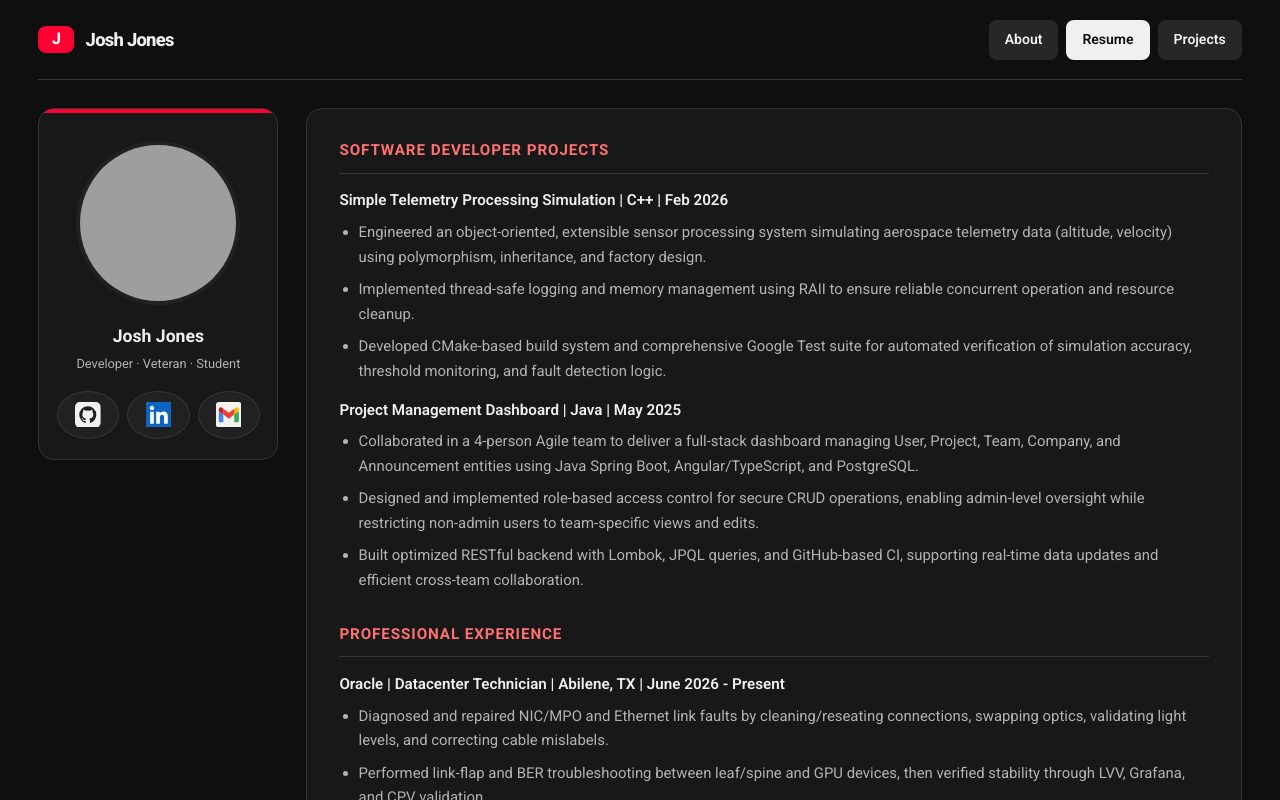
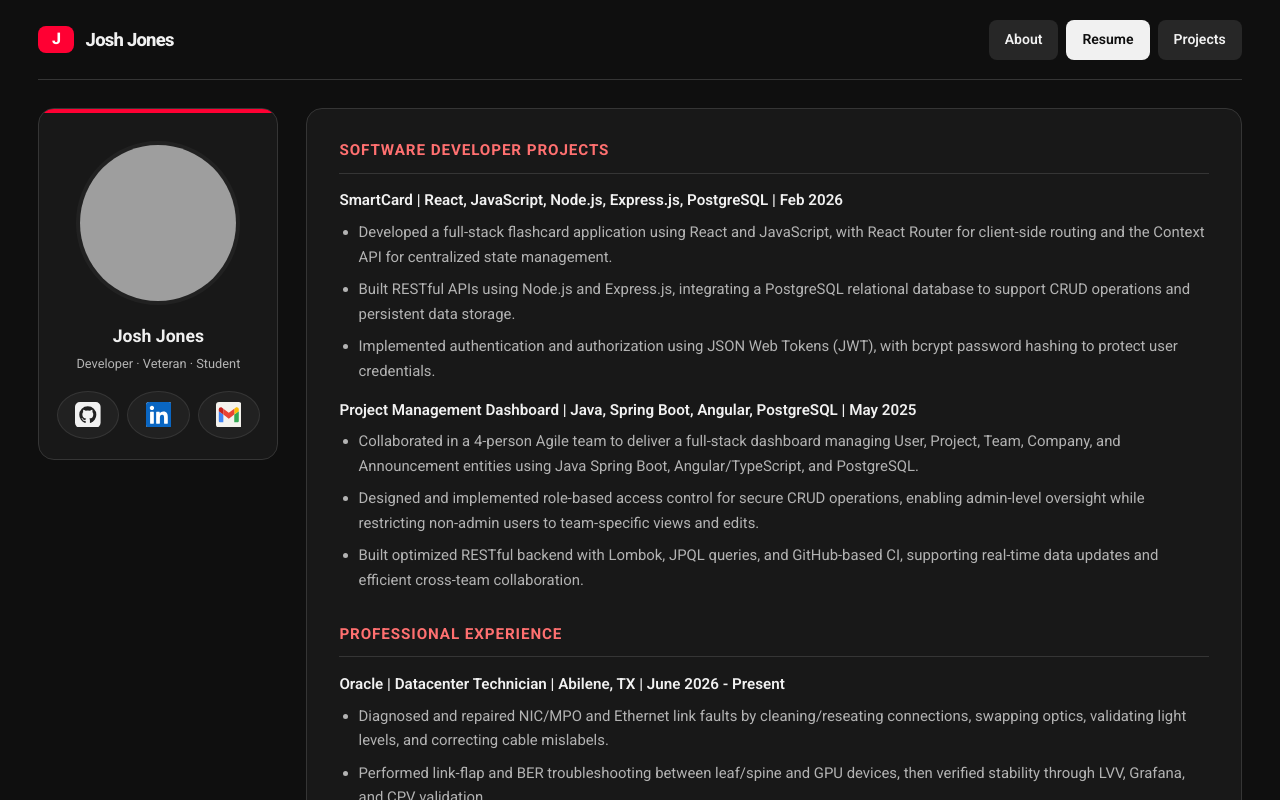
Before and after one commit to joshjones49/portfolio, a React (Vite) app: page /#/resume in a window 1280 px wide. Shown: the top 800 px of the page. Built offline with nearby package versions, Linux system fonts and the light colour scheme; grey boxes are pictures that could not be loaded.

Commit message:
Updated resume page

```diff
--- a/src/pages/Resume/resume.mjs
+++ b/src/pages/Resume/resume.mjs
@@ -9,19 +9,29 @@ const resumeObj = {
         portfolioLink: 'https://github.com/joshjones49'
     },
     projectList: [
+        // {
+        //     title: 'Simple Telemetry Processing Simulation',
+        //     stack: 'C++',
+        //     date: 'Feb 2026',
+        //     bullets: [
+        //         'Engineered an object-oriented, extensible sensor processing system simulating aerospace telemetry data (altitude, velocity) using polymorphism, inheritance, and factory design.',
+        //         'Implemented thread-safe logging and memory management using RAII to ensure reliable concurrent operation and resource cleanup.',
+        //         'Developed CMake-based build system and comprehensive Google Test suite for automated verification of simulation accuracy, threshold monitoring, and fault detection logic.'
+        //     ]
+        // },
         {
-            title: 'Simple Telemetry Processing Simulation',
-            stack: 'C++',
+            title: 'SmartCard',
+            stack: 'React, JavaScript, Node.js, Express.js, PostgreSQL',
             date: 'Feb 2026',
             bullets: [
-                'Engineered an object-oriented, extensible sensor processing system simulating aerospace telemetry data (altitude, velocity) using polymorphism, inheritance, and factory design.',
-                'Implemented thread-safe logging and memory management using RAII to ensure reliable concurrent operation and resource cleanup.',
-                'Developed CMake-based build system and comprehensive Google Test suite for automated verification of simulation accuracy, threshold monitoring, and fault detection logic.'
+                'Developed a full-stack flashcard application using React and JavaScript, with React Router for client-side routing and the Context API for centralized state management.',
+                'Built RESTful APIs using Node.js and Express.js, integrating a PostgreSQL relational database to support CRUD operations and persistent data storage.',
+                'Implemented authentication and authorization using JSON Web Tokens (JWT), with bcrypt password hashing to protect user credentials.'
             ]
         },
         {
             title: 'Project Management Dashboard',
-            stack: 'Java',
+            stack: 'Java, Spring Boot, Angular, PostgreSQL',
             date: 'May 2025',
             bullets: [
                 'Collaborated in a 4-person Agile team to deliver a full-stack dashboard managing User, Project, Team, Company, and Announcement entities using Java Spring Boot, Angular/TypeScript, and PostgreSQL.',
```
